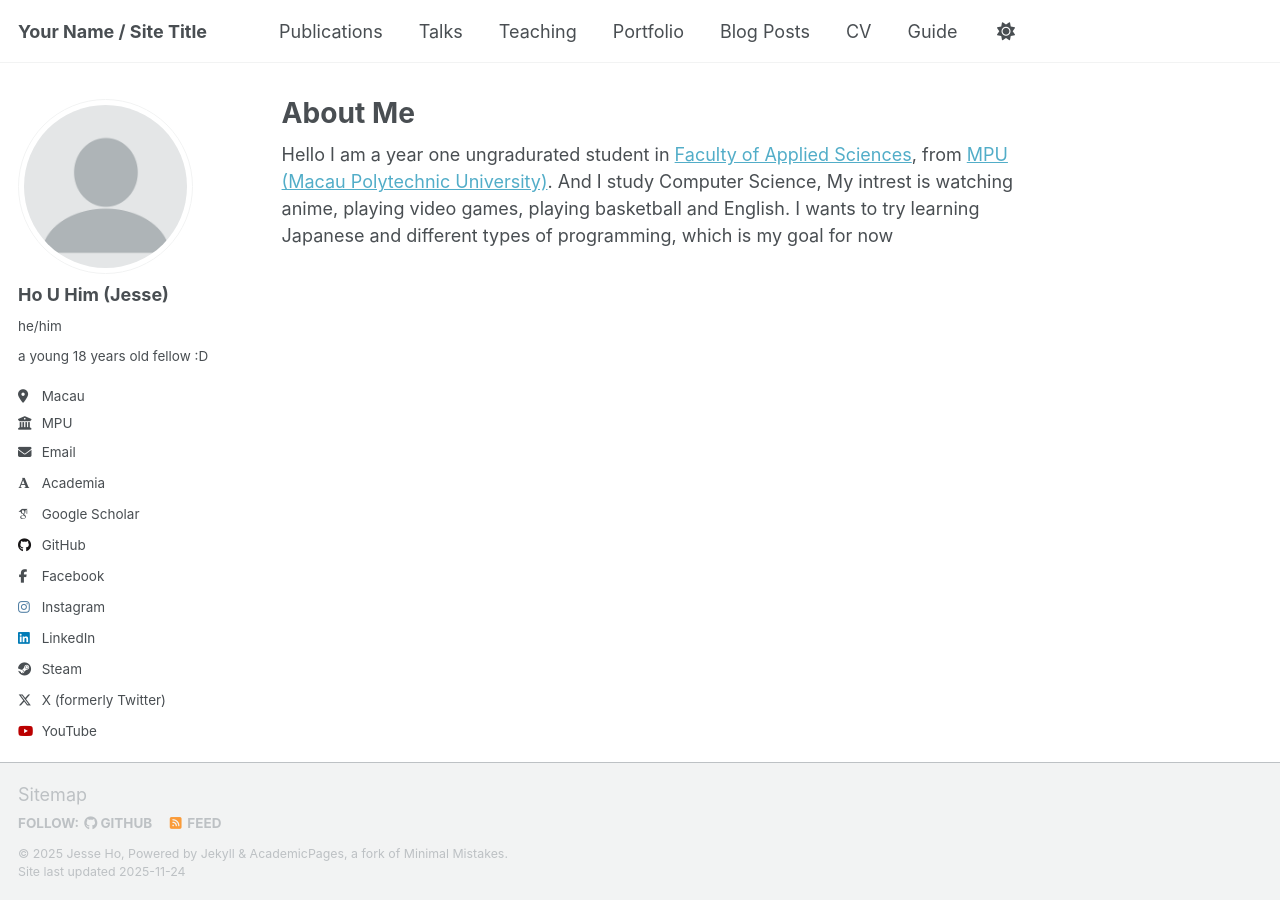
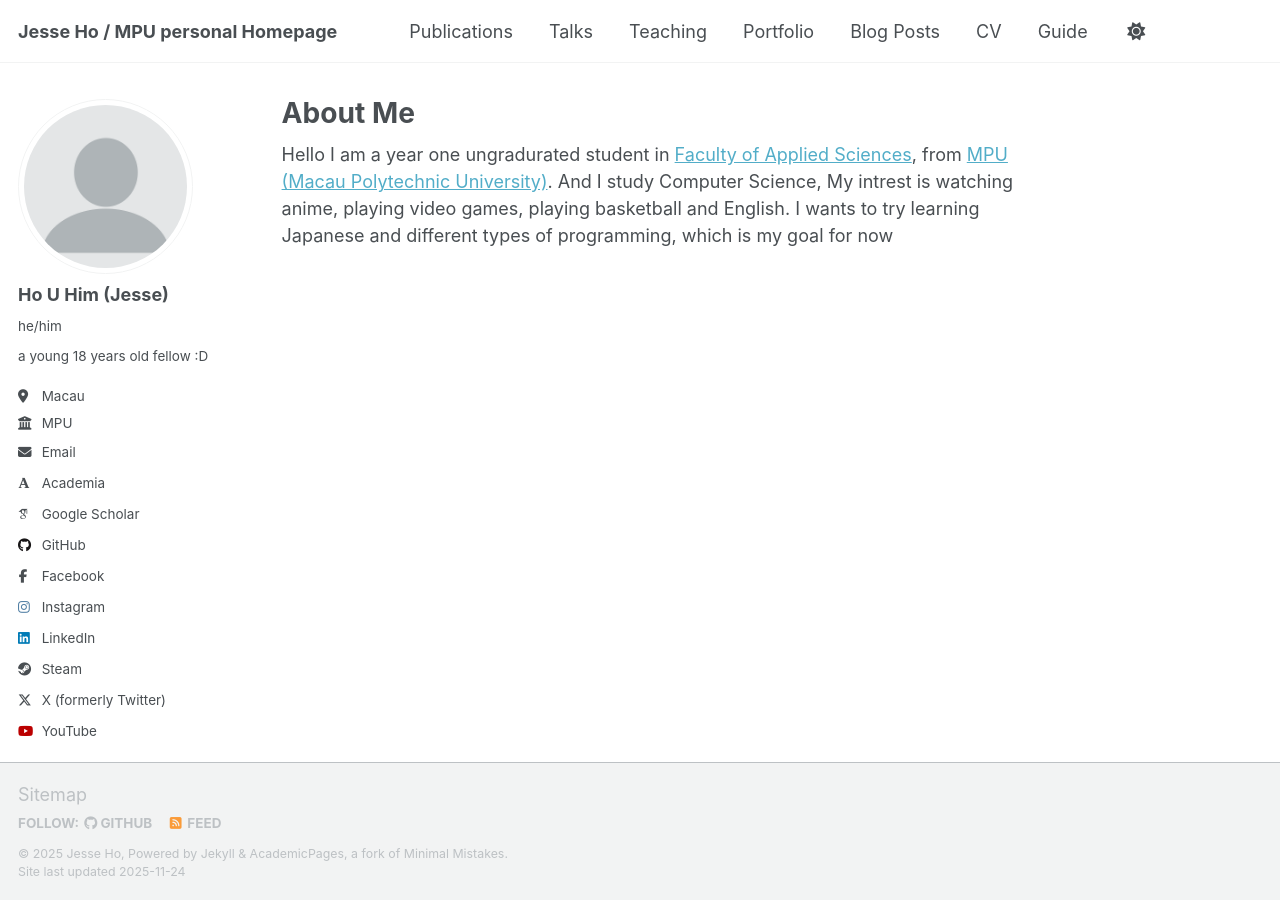
Before and after one commit to IceNinjaSans/JesseHo-MPU-Homepage, a Jekyll site: the page built from _pages/about.md, in a window 1280 px wide. Built offline with Jekyll 4.4.1, drawn with Linux system fonts in a browser that asks for light colours; some web fonts are replaced; a script that is not in the unit is left out.

Commit message:
Update _config.yml
Signed-off-by: IceNinjaSans <101122886+IceNinjaSans@users.noreply.github.com>

```diff
--- a/_config.yml
+++ b/_config.yml
@@ -9,7 +9,7 @@
 # Basic Site Settings
 locale                   : "en-US"
 site_theme               : "default" # Currently available options are "default", "air"
-title                    : "Your Name / Site Title"
+title                    : "Jesse Ho / MPU personal Homepage"
 title_separator          : "-"
 name                     : &name "Jesse Ho"
 description              : &description "Your Name's academic portfolio"   # Update this with a general description of your site, this is the default if not overridden by a page
```
